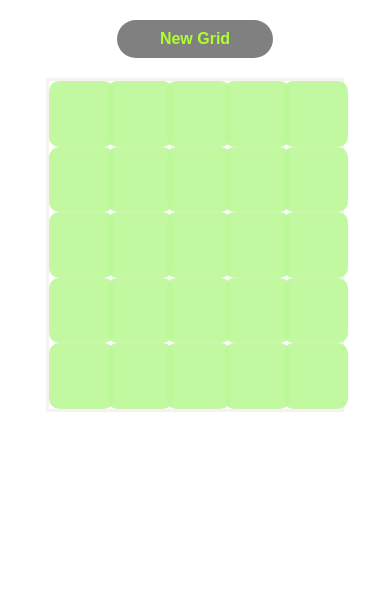
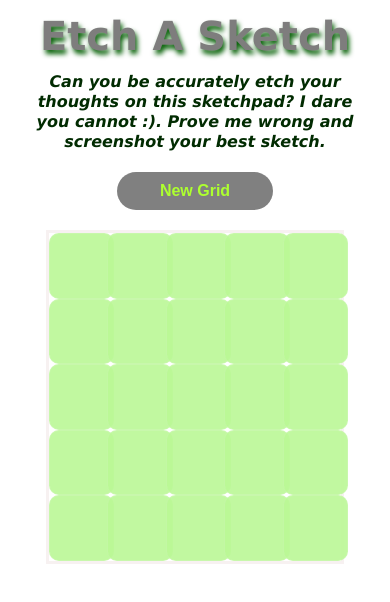
Before and after one commit to tmannazy/etch-a-sketch, a plain HTML site: page index.html in a window 390 px wide. Drawn offline with Linux system fonts and the light colour scheme.

```diff
--- a/index.html
+++ b/index.html
@@ -9,6 +9,12 @@
     </head>
 
     <body>
+        <aside>
+            <h1>Etch A Sketch</h1>
+            <p>Can you be accurately etch your thoughts on this sketchpad? I dare you cannot :). Prove me wrong and
+                screenshot your best sketch.</p>
+        </aside>
+
         <div class="btn-control">
             <button id="button" type="button">New Grid</button>
         </div>
--- a/script.js
+++ b/script.js
@@ -8,9 +8,6 @@
 // Display selected boxes
 // Move over the boxes to make a sketch as it colors the board
 // Make your desired sketch.
-
-
-
 
 const container = document.querySelector('.container');
 const button = document.querySelector('#button');
@@ -34,9 +31,9 @@
 }
 
 addNewGrid = () => {
-    let gridNum = parseInt(prompt('Enter your grid size', 'Type a number'));
-    if (/^[0-9.,]+$/.test(gridNum) && gridNum > 1 && gridNum <= 50) {
-        createGrid(gridNum, gridNum);
+    let gridSize= parseInt(prompt('Enter your grid size', 'Type a number'));
+    if (/^[0-9.,]+$/.test(gridSize) && gridSize> 1 && gridSize<= 50) {
+        createGrid(gridSize, gridSize);
     } else {
         alert('Enter a grid size between 2 and  50');
         gridDisplay();
--- a/style.css
+++ b/style.css
@@ -17,6 +17,34 @@
     --grid-rows: 1;
     --grid-cols: 1;
     --background-color: rgb(59, 42, 42);
+}
+
+h1 {
+    grid-area: titlepage;
+    margin: 30px 0;
+    text-align: center;
+    color: rgb(126, 125, 125);
+    font-size: 2.5rem;
+    text-shadow: 2px 4px 5px rgb(3, 95, 3);
+}
+
+aside p {
+    grid-area: infoparagraph;
+    text-align: center;
+    margin: 30px 0 2px;
+    color: rgb(1, 43, 1);
+    font-size: 1rem;
+    font-weight: 600;
+    line-height: 4rem;
+}
+
+aside {
+    display: grid;
+    grid-template-rows: 50px auto;
+    grid-template-columns: 500px auto;
+    grid-template-areas:
+        "titlepage titlepage"
+        "infoparagraph infoparagraph";
 }
 
 .btn-control {
@@ -53,6 +81,7 @@
     grid-template-columns: repeat(var(--grid-cols), auto);
     margin: 0 auto;
     width: 75vw;
+    height: 50%;
     border: 3px solid rgba(235, 221, 221, 0.418);
 }
 
@@ -85,4 +114,51 @@
         text-decoration: none;
         outline: none;
     }
+
+    aside {
+        grid-template-rows: auto;
+        grid-template-columns: auto;
+        grid-template-areas:
+            "titlepage"
+            "infoparagraph";
+    }
+
+
+    h1 {
+        text-align: center;
+        color: rgb(126, 125, 125);
+        font-size: 2.5rem;
+        text-shadow: 2px 4px 5px rgb(3, 95, 3);
+    }
+
+    aside p {
+        text-align: center;
+        color: rgb(1, 43, 1);
+        font-style: italic;
+        font-size: 1rem;
+        margin: 0;
+        padding: 0 10px;
+        font-weight: 600;
+        line-height: 20px;
+    }
 }
+
+@media only screen and (max-width: 767px) {
+    aside {
+        grid-template-rows: auto;
+        grid-template-columns: auto;
+        grid-template-areas:
+            "titlepage ."
+            "infoparagrapgh";
+    }
+
+    h1 {
+        margin: 10px 0;
+    }
+
+    aside p {
+        line-height: 20px;
+        padding: 0 20px;
+        margin: 0;
+    }
+}
```
